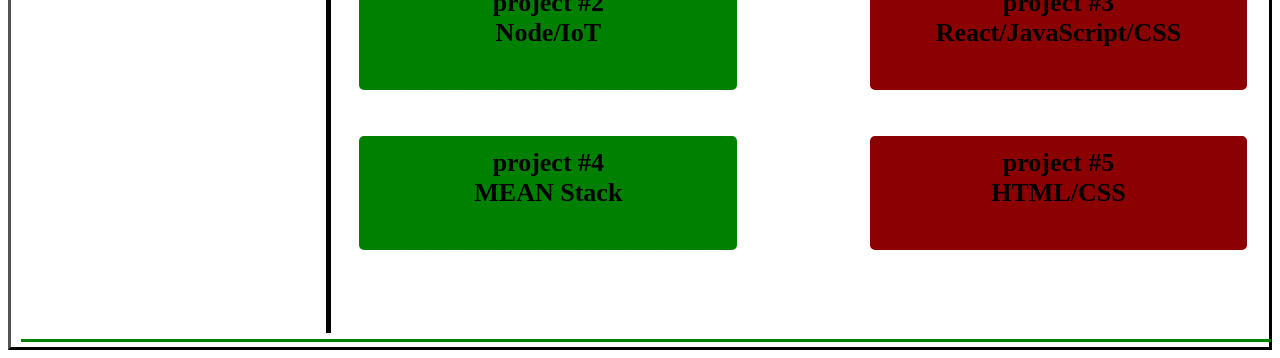
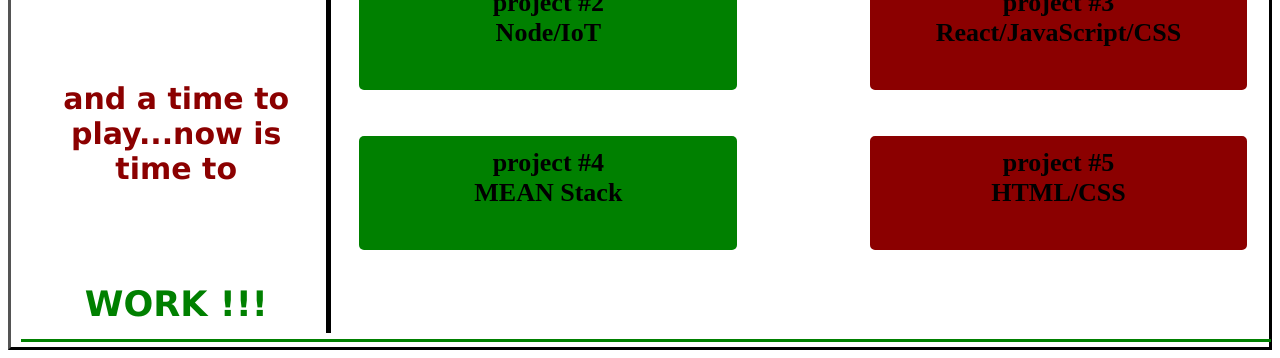
Before and after one commit to blaqlightz/myPortfolio, a plain HTML site: page index.html in a window 1280 px wide. Shown: the part 649-1007 px from the top of the page. Drawn offline with Linux system fonts and the light colour scheme.

Commit message:
making the tesxt more of a sight

```diff
--- a/index.html
+++ b/index.html
@@ -132,6 +132,12 @@
                 background-color:darkred;
                 float:right;
         }
+        h3 {
+            color:green;
+        }
+        .work p {
+            color:darkred;
+        }
     </style>
 </head>
 <body >
@@ -178,8 +184,8 @@
 
 
   <section style="display:flex;" class="work">
-    <div style="line-height: 55px; border-right: 5px black solid; text-align: center;font-family:Verdana, Geneva, Tahoma, sans-serif; font-size: 30px;background-color:white; height:550px; width:24%; padding:2px">
-        there is a time to WORK and a time to play...now is time to WORK !!!
+    <div style="line-height: 35px; border-right: 5px black solid; text-align: center;font-family:Verdana, Geneva, Tahoma, sans-serif; font-size: 30px;background-color:white; height:550px; width:24%; padding:2px">
+       <p>there is a time to</p><br/><h3> WORK </h3><br/><p>and a time to play...now is time to</p><br/><h3> WORK !!!</h3>
     </div>
     <div id="dd">
             <div id="d1" >
```
Also changed, not shown: portfolio.html (+8 -2 lines).
